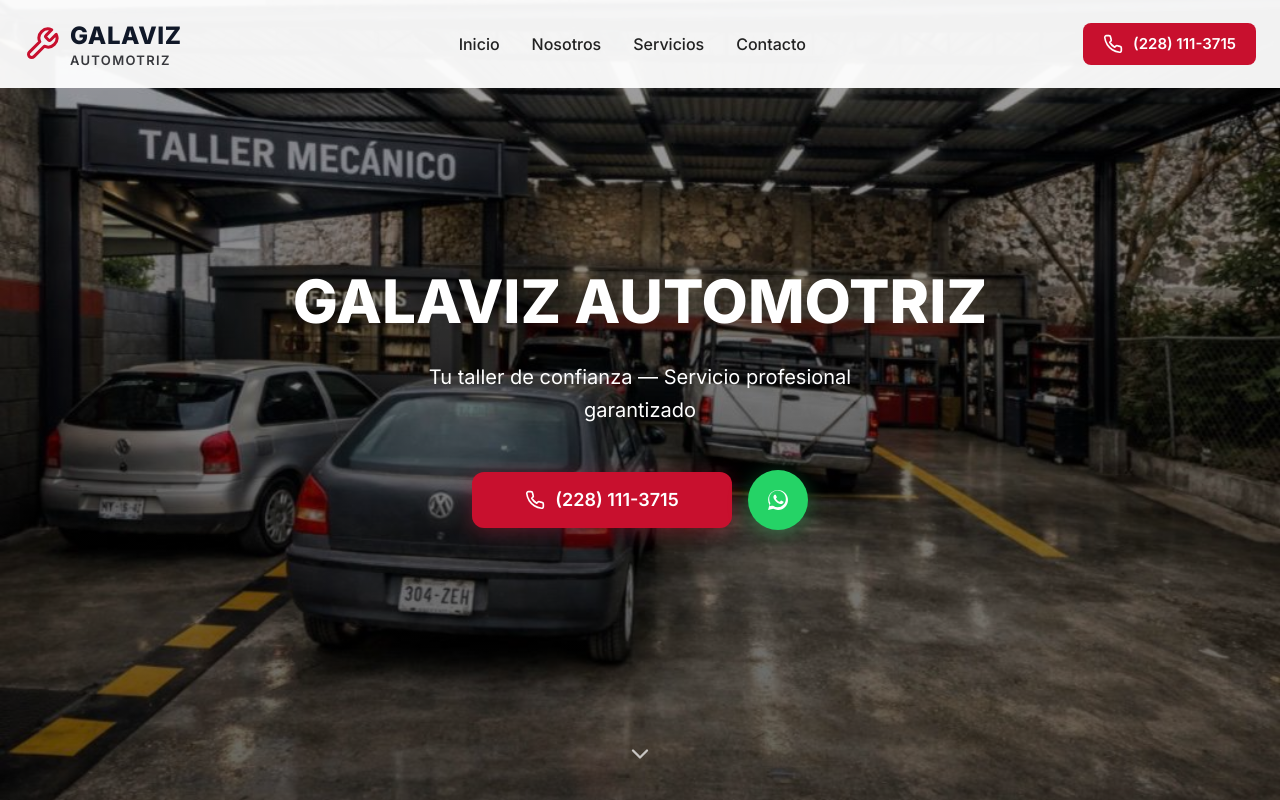
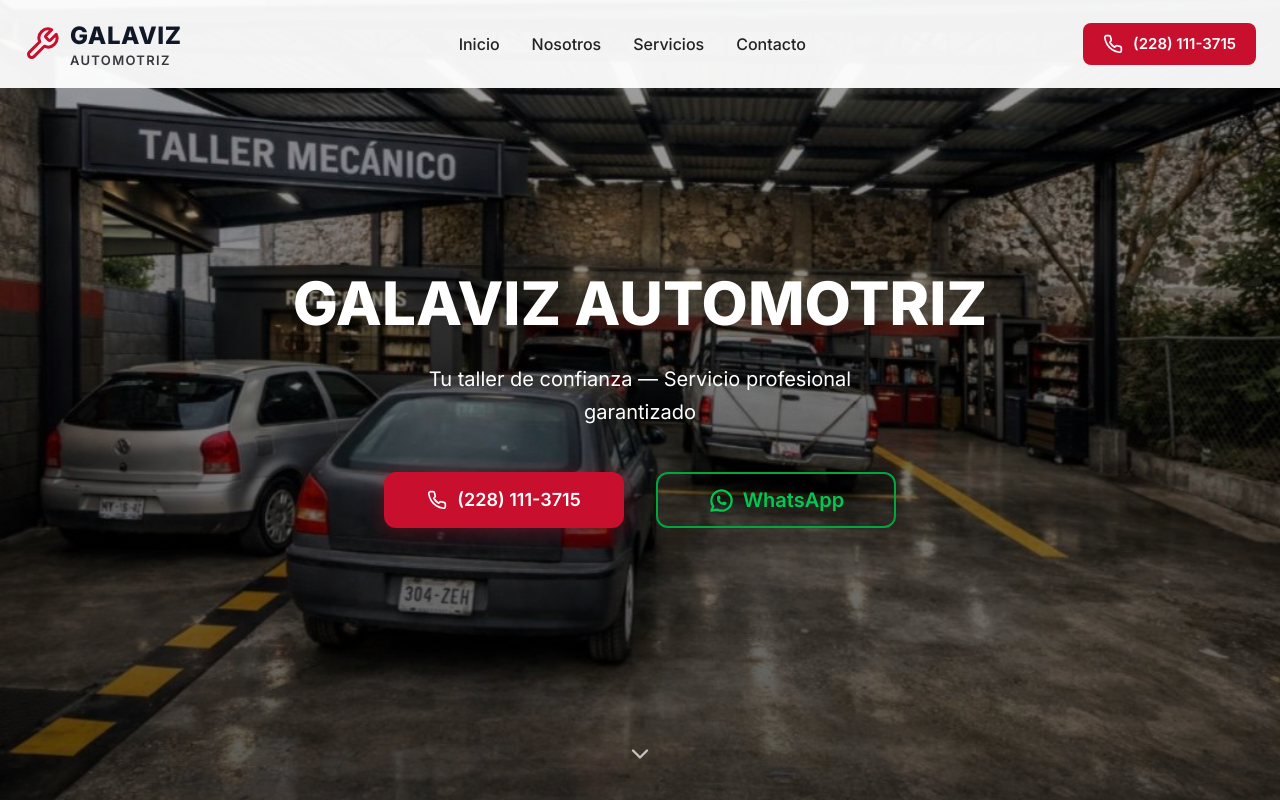
Before and after one commit to hdz-kevin/galaviz-automotriz, a Vue app: page / in a window 1280 px wide. Shown: the top 800 px of the page. Built offline with nearby package versions, Linux system fonts and the light colour scheme.

Commit message:
add whatsapp link

```diff
--- a/src/components/HeroSection.vue
+++ b/src/components/HeroSection.vue
@@ -4,15 +4,14 @@
 </script>
 
 <template>
-  <section id="inicio" class="relative w-full sm:h-screen min-h-150 flex items-center justify-center pt-8 sm:pt-0 overflow-hidden">
+  <section id="inicio"
+    class="relative w-full sm:h-screen min-h-150 flex items-center justify-center pt-10 sm:pt-0 overflow-hidden">
     <!-- Background Image -->
-    <div
-      class="absolute inset-0 bg-cover bg-left md:bg-center bg-no-repeat z-0"
-      :style="{ backgroundImage: `url(${heroBg})` }"
-    ></div>
+    <div class="absolute inset-0 bg-cover bg-left md:bg-center bg-no-repeat z-0"
+      :style="{ backgroundImage: `url(${heroBg})` }"></div>
 
     <!-- Overlay -->
-    <div class="absolute inset-0 bg-linear-to-b from-black/35 via-black/50 to-black/60 z-1"></div>
+    <div class="absolute inset-0 bg-linear-to-b from-black/35 via-black/50 to-black/65 z-1"></div>
 
     <!-- Content -->
     <div class="relative z-2 text-center px-6" style="animation: fadeInUp 0.8s ease-out both;">
@@ -27,41 +26,38 @@
       </p>
 
       <!-- CTA Buttons -->
-      <div class="flex items-center justify-center gap-4">
+      <div class="flex flex-col sm:flex-row items-center justify-center gap-6 sm:gap-8">
         <!-- Phone CTA -->
-        <a
-          :href="`tel:${phone.number}`"
-          class="inline-flex items-center justify-center gap-2.5 bg-accent text-white px-8 py-3.5 rounded-xl text-base sm:text-lg font-semibold no-underline
-                 shadow-[0_4px_20px_rgba(200,16,46,0.35)] hover:bg-accent-hover transition-all duration-200 min-w-65"
-        >
-          <svg class="w-5 h-5" viewBox="0 0 24 24" fill="none" stroke="currentColor" stroke-width="2" stroke-linecap="round" stroke-linejoin="round">
-            <path d="M22 16.92v3a2 2 0 0 1-2.18 2 19.79 19.79 0 0 1-8.63-3.07 19.5 19.5 0 0 1-6-6 19.79 19.79 0 0 1-3.07-8.67A2 2 0 0 1 4.11 2h3a2 2 0 0 1 2 1.72c.127.96.362 1.903.7 2.81a2 2 0 0 1-.45 2.11L8.09 9.91a16 16 0 0 0 6 6l1.27-1.27a2 2 0 0 1 2.11-.45c.907.338 1.85.573 2.81.7A2 2 0 0 1 22 16.92z"/>
+        <a :href="`tel:${phone.number}`" class="inline-flex items-center justify-center gap-2.5 bg-accent text-white px-6 py-3.5 rounded-xl text-base sm:text-lg font-semibold no-underline
+                 shadow-[0_4px_20px_rgba(200,16,46,0.35)] hover:bg-accent-hover transition-all duration-200 min-w-60">
+          <svg class="w-5 h-5" viewBox="0 0 24 24" fill="none" stroke="currentColor" stroke-width="2"
+            stroke-linecap="round" stroke-linejoin="round">
+            <path
+              d="M22 16.92v3a2 2 0 0 1-2.18 2 19.79 19.79 0 0 1-8.63-3.07 19.5 19.5 0 0 1-6-6 19.79 19.79 0 0 1-3.07-8.67A2 2 0 0 1 4.11 2h3a2 2 0 0 1 2 1.72c.127.96.362 1.903.7 2.81a2 2 0 0 1-.45 2.11L8.09 9.91a16 16 0 0 0 6 6l1.27-1.27a2 2 0 0 1 2.11-.45c.907.338 1.85.573 2.81.7A2 2 0 0 1 22 16.92z" />
           </svg>
           <span>{{ phone.display }}</span>
         </a>
 
         <!-- WhatsApp CTA -->
-        <a
-          :href="`https://wa.me/${phone.number.replace(/\+/g, '')}`"
-          target="_blank"
-          rel="noopener noreferrer"
-          class="inline-flex items-center justify-center bg-[#25D366] text-white p-5 rounded-full text-base sm:text-lg font-semibold no-underline
-                 shadow-[0_4px_20px_rgba(37,211,102,0.35)] hover:bg-[#20BA5A] transition-all duration-200"
-        >
-          <svg class="w-5 h-5" viewBox="0 0 24 24" fill="currentColor">
-            <path d="M.057 24l1.687-6.163c-1.041-1.804-1.588-3.849-1.587-5.946C.06 5.348 5.397.01 12.008.01c3.202.001 6.212 1.246 8.477 3.514 2.266 2.268 3.507 5.28 3.505 8.484-.004 6.657-5.34 11.997-11.953 11.997-2.005-.001-3.973-.502-5.724-1.457L0 24zm6.59-4.846c1.6.95 3.188 1.449 4.793 1.451 5.48.002 9.938-4.455 9.94-9.934.001-2.652-1.03-5.148-2.902-7.022C16.549 1.77 14.058.736 11.406.736 5.923.736 1.467 5.19 1.465 10.672c-.001 1.793.48 3.544 1.39 5.105l-1.008 3.685 3.78-1.002-.507-.291zm11.387-5.464c-.3-.149-1.774-.875-2.046-.975-.272-.1-.471-.149-.669.149-.198.3-.769.975-.943 1.173-.173.198-.348.223-.648.074-.3-.149-1.267-.467-2.414-1.491-.893-.797-1.496-1.782-1.671-2.08-.174-.299-.018-.46.131-.609.135-.134.3-.349.449-.523.15-.174.2-.299.3-.497.1-.198.05-.372-.025-.521-.075-.149-.669-1.612-.916-2.207-.242-.579-.487-.5-.669-.51-.173-.008-.371-.01-.57-.01-.198 0-.52.074-.792.372-.272.299-1.04 1.016-1.04 2.479 0 1.462 1.065 2.875 1.213 3.074.149.198 2.096 3.2 5.077 4.487.709.306 1.262.489 1.694.625.712.227 1.36.195 1.871.118.571-.085 1.774-.726 2.022-1.429.247-.704.247-1.307.173-1.43-.075-.124-.272-.198-.57-.347z"/>
+        <a :href="`https://wa.me/${phone.number.replace(/\+/g, '')}`" target="_blank" rel="noopener noreferrer"
+          class="inline-flex items-center justify-center gap-2 py-3 border-2 border-green-600 text-green-500 rounded-xl text-lg sm:text-xl font-semibold hover:text-green-600 transition-all duration-200 min-w-60">
+          <svg xmlns="http://www.w3.org/2000/svg" width="27" height="27" viewBox="0 0 24 24" fill="none"
+            stroke="currentColor" stroke-width="2" stroke-linecap="round" stroke-linejoin="round"
+            class="icon icon-tabler icons-tabler-outline icon-tabler-brand-whatsapp">
+            <path stroke="none" d="M0 0h24v24H0z" fill="none" />
+            <path d="M3 21l1.65 -3.8a9 9 0 1 1 3.4 2.9l-5.05 .9" />
+            <path d="M9 10a.5 .5 0 0 0 1 0v-1a.5 .5 0 0 0 -1 0v1a5 5 0 0 0 5 5h1a.5 .5 0 0 0 0 -1h-1a.5 .5 0 0 0 0 1" />
           </svg>
+          <span>WhatsApp</span>
         </a>
       </div>
     </div>
 
     <!-- Scroll Indicator -->
-    <div
-      class="absolute bottom-8 left-1/2 z-2"
-      style="animation: bounce-scroll 2s infinite;"
-    >
-      <svg class="w-7 h-7 text-white/70" viewBox="0 0 24 24" fill="none" stroke="currentColor" stroke-width="2" stroke-linecap="round" stroke-linejoin="round">
-        <polyline points="6 9 12 15 18 9"/>
+    <div class="absolute bottom-8 left-1/2 z-2" style="animation: bounce-scroll 2s infinite;">
+      <svg class="w-7 h-7 text-white/70" viewBox="0 0 24 24" fill="none" stroke="currentColor" stroke-width="2"
+        stroke-linecap="round" stroke-linejoin="round">
+        <polyline points="6 9 12 15 18 9" />
       </svg>
     </div>
   </section>
```
